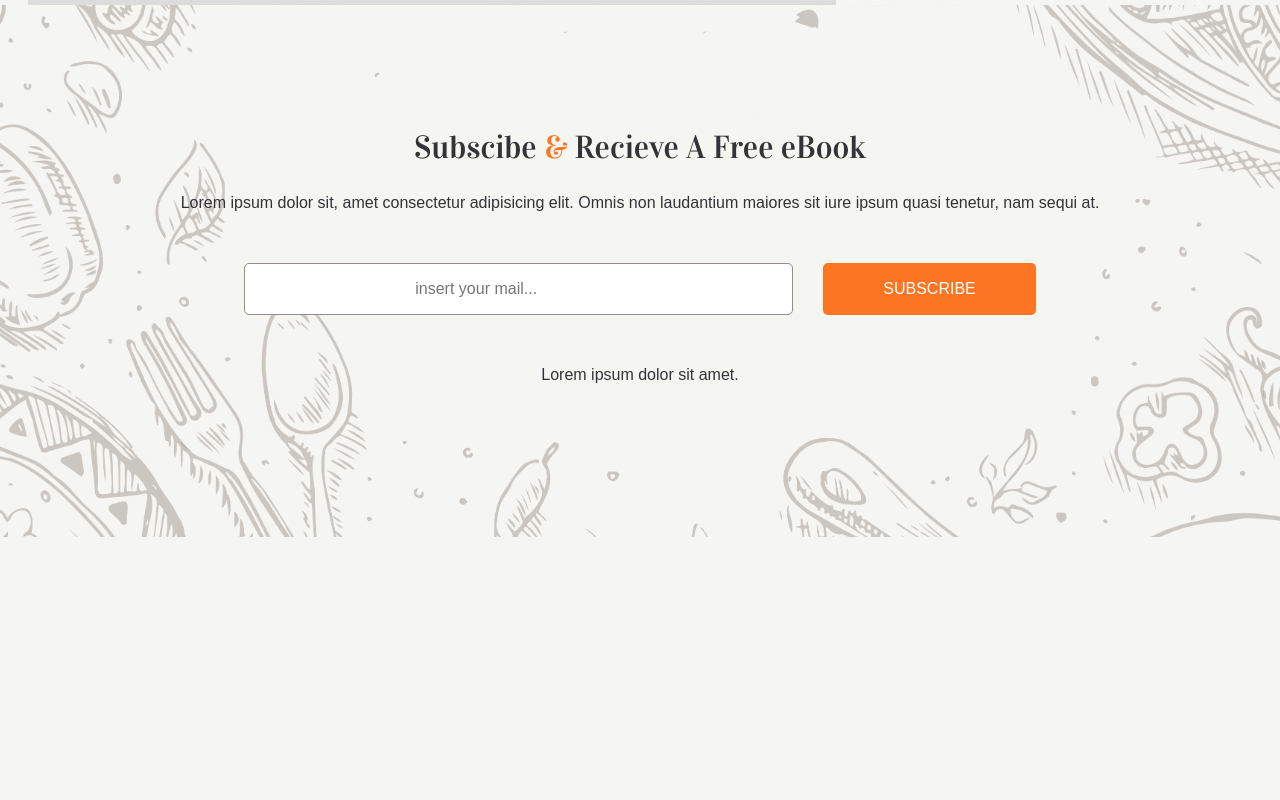
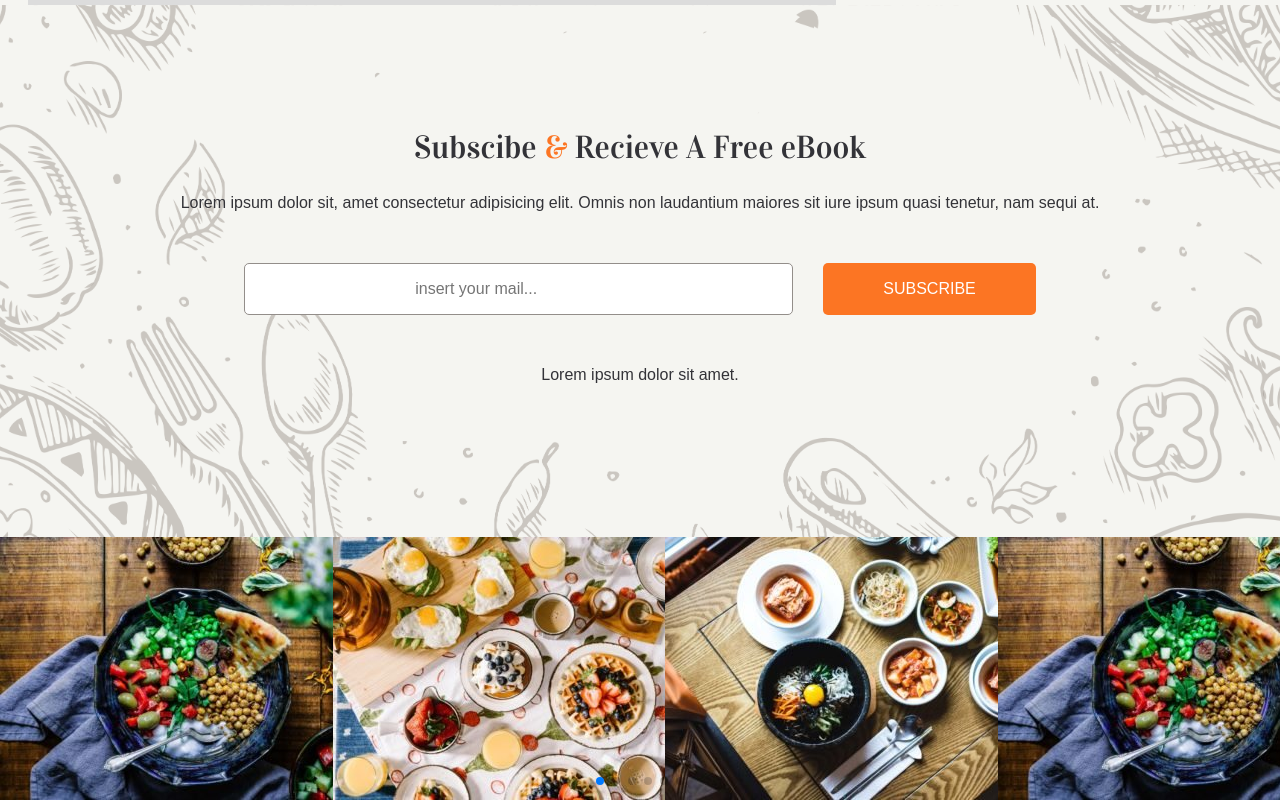
Before and after one commit to manueledigregorio/proj-html-vuejs, a Vue app: page / in a window 1280 px wide. Shown: the part 5125-5925 px from the top of the page. Before the commit the page ends 5662 px from the top, so only its background shows below. Built offline with nearby package versions, Linux system fonts and the light colour scheme; a web font is replaced by a local one.

Commit message:
[ADD] carouselFooter

```diff
--- a/package.json
+++ b/package.json
@@ -11,6 +11,7 @@
   "dependencies": {
     "@fontsource/cabin-condensed": "^5.0.16",
     "@fontsource/vidaloka": "^5.0.8",
+    "swiper": "^10.3.1",
     "vue": "^3.3.4"
   },
   "devDependencies": {
--- /dev/null
+++ b/src/components/CarouselFooter.vue
@@ -0,0 +1,49 @@
+<script>
+  // Import Swiper Vue.js components
+  import { Swiper, SwiperSlide } from 'swiper/vue';
+
+  // Import Swiper styles
+  import 'swiper/css';
+
+  import 'swiper/css/pagination';
+
+  // import required modules
+  import { Pagination } from 'swiper/modules';
+  export default {
+    components: {
+      Swiper,
+      SwiperSlide,
+    },
+    setup() {
+      return {
+        modules: [Pagination],
+      };
+    },
+  };
+</script>
+
+<template>
+  <swiper
+    :slidesPerView="4"
+    :spaceBetween="50"
+    :pagination="{
+      clickable: true,
+    }"
+    :modules="modules"
+    class="mySwiper"
+  >
+    <swiper-slide><img src="public/Yogurt-Nan-400x263.jpg" alt=""></swiper-slide>
+    <swiper-slide><img src="public/r-rachel-park-366508-unsplash-min-400x263.jpg" alt=""></swiper-slide>
+    <swiper-slide><img src="public/fi-korean-food-400x263.jpg" alt=""></swiper-slide>
+    <swiper-slide><img src="public/Yogurt-Nan-400x263.jpg" alt=""></swiper-slide>
+    <swiper-slide><img src=" public/Mixed-fruits-400x263.jpg" alt=""></swiper-slide>
+    <swiper-slide><img src="public/r-michelle-tsang-500721-unsplash-min-400x263.jpg" alt=""></swiper-slide>
+    <swiper-slide><img src=" public/Mixed-fruits-400x263.jpg" alt=""></swiper-slide>
+    <swiper-slide><img src="public/fi-toasts-400x263.jpg" alt=""></swiper-slide>
+    <swiper-slide><img src="public/fi-roundup-400x263.jpg" alt=""></swiper-slide>
+  </swiper>
+</template>
+
+<style lang="scss" scoped>
+
+</style>
--- a/src/components/Footer.vue
+++ b/src/components/Footer.vue
@@ -1,11 +1,13 @@
 
 <script>
 import Form from "./partials/Form.vue";
+import CarouselFooter from "./CarouselFooter.vue";
 export default {
   name:'Footer',
 
   components:{
     Form,
+    CarouselFooter,
   }
 }
 </script>
@@ -13,6 +15,7 @@ export default {
 <template>
 
       <Form />
+      <CarouselFooter />
 
 </template>
 
--- a/src/components/partials/Form.vue
+++ b/src/components/partials/Form.vue
@@ -1,16 +1,19 @@
 <script>
 export default {
-name:'Form'
-}
+  name: "Form",
+};
 </script>
 
 <template>
   <div class="container-form">
     <h2 class="font my-4">Subscibe <span>&</span> Recieve A Free eBook</h2>
-    <p>Lorem ipsum dolor sit, amet consectetur adipisicing elit. Omnis non laudantium maiores sit iure ipsum quasi tenetur, nam sequi at.</p>
-    <div class="d-flex my-5 ">
-      <input type="text" placeholder="insert your mail...">
-      <button type="button" class=" color ">SUBSCRIBE</button>
+    <p>
+      Lorem ipsum dolor sit, amet consectetur adipisicing elit. Omnis non
+      laudantium maiores sit iure ipsum quasi tenetur, nam sequi at.
+    </p>
+    <div class="d-flex my-5">
+      <input type="text" placeholder="insert your mail..." />
+      <button type="button" class="color">SUBSCRIBE</button>
     </div>
     <span>Lorem ipsum dolor sit amet.</span>
   </div>
@@ -19,8 +22,8 @@ name:'Form'
 <style lang="scss" scoped>
 @use "../../sass/partials/variabiles.scss" as *;
 
-.container-form{
-  background-image: url('/Form-img.png');
+.container-form {
+  background-image: url("/Form-img.png");
   background-size: cover;
   background-position: center;
   display: flex;
@@ -30,20 +33,19 @@ name:'Form'
   padding-bottom: 150px;
   padding-top: 100px;
 
-  h2{
-
-    span{
-    color: $orange;
+  h2 {
+    span {
+      color: $orange;
     }
   }
 
-  input{
+  input {
     border: 1px solid $greey;
     border-radius: 5px;
     padding: 13px 170px;
   }
 
-  .color{
+  .color {
     background-color: $orange;
     color: $white;
     border-radius: 5px;
@@ -51,7 +53,5 @@ name:'Form'
     border: $orange;
     padding: 13px 60px;
   }
-
 }
-
 </style>
```
Also changed, not shown: 1 other file (tests, documents, lock files or other folders).
